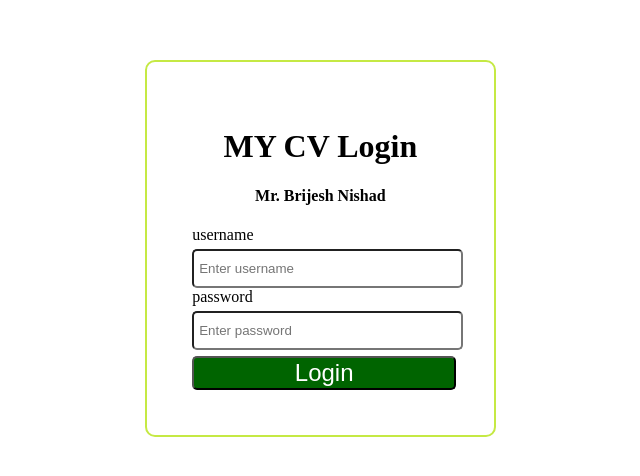
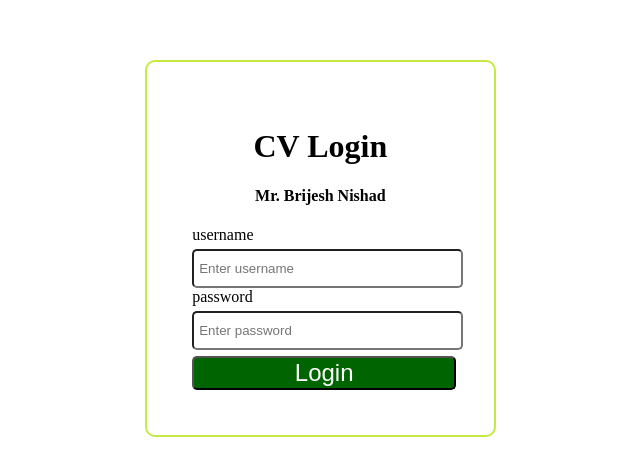
Before and after one commit to Coderjacks/HTML-CSS, a plain HTML site: page index.html in a window 1280 px wide. Shown: the part 120-596 px from the top of the page, without its empty margins (226-866 px from the left). Drawn offline with Linux system fonts and the light colour scheme.

Commit message:
Update index.html

```diff
--- a/index.html
+++ b/index.html
@@ -43,7 +43,7 @@
     <div class="card">
 
         <div class="text-center">
-                <h1>MY CV Login</h1>
+                <h1>CV Login</h1>
                 <h4>Mr. Brijesh Nishad</h4>
 
         </div>
```
